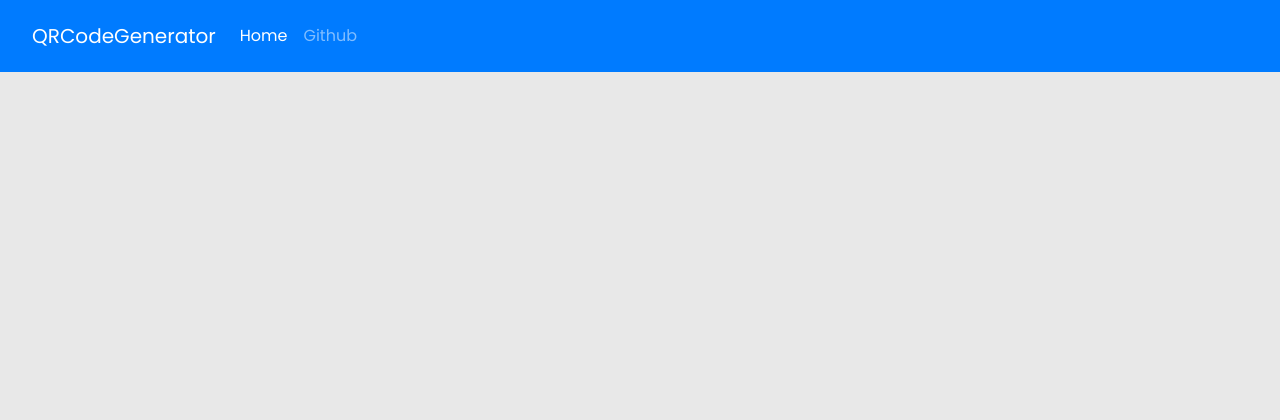
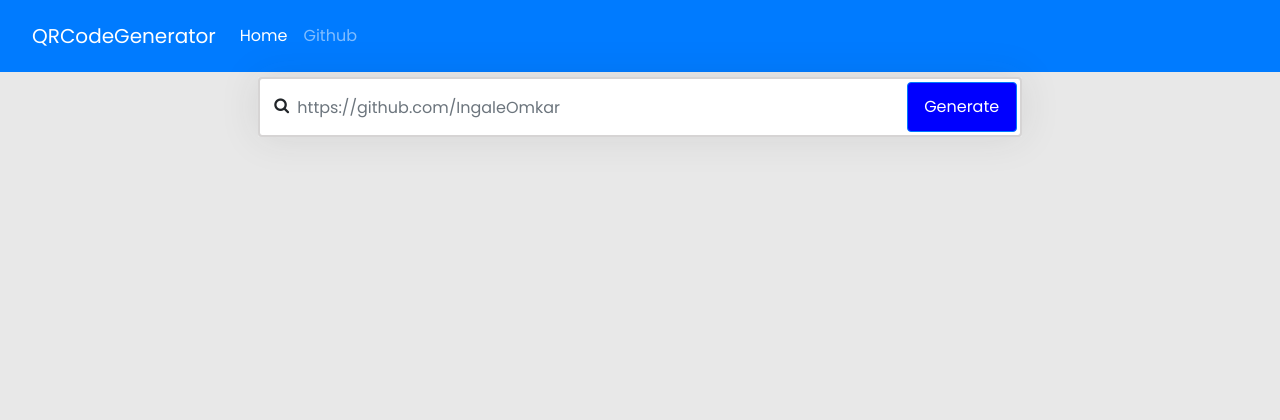
Before and after one commit to IngaleOmkar/QRCodeGenerator, a Flask app: page / in a window 1280 px wide. Shown: the top 420 px of the page. Run offline with Flask 2, Linux system fonts and the light colour scheme; some libraries are stand-ins or nearby versions.

Commit message:
added generate button

```diff
--- a/app.py
+++ b/app.py
@@ -6,3 +6,5 @@ app = flask.Flask(__name__)
 @app.route('/')
 def index():
     return flask.render_template('index.html')
+
+app.run(host='0.0.0.0', port=5000, debug=True)
--- a/templates/index.html
+++ b/templates/index.html
@@ -33,7 +33,22 @@
         </nav>
     </nav>
 
+    <div class="container" style="padding: 5px">
+        <div class="row height d-flex justify-content-center align-items-center">
+            <div class="col-md-8">
+                <div class="search">
+                    <form method="POST">
+                        <i class="fa fa-search"></i>
+                        <input type="text" name = "inputText" class="form-control" id="inputText" placeholder="https://github.com/IngaleOmkar">
+                        <button class="btn btn-primary" type="submit">Generate</button>
+                    </form>
+                </div>
 
+            </div>
+        </div>
+    </div>
+
+    <div class="container mt-2" id="QRCode"></div>
 
     <nav class="navbar fixed-bottom navbar-light bg-light">
 		<a class="navbar-brand" href="#">© Omkar Ingale</a>
```
